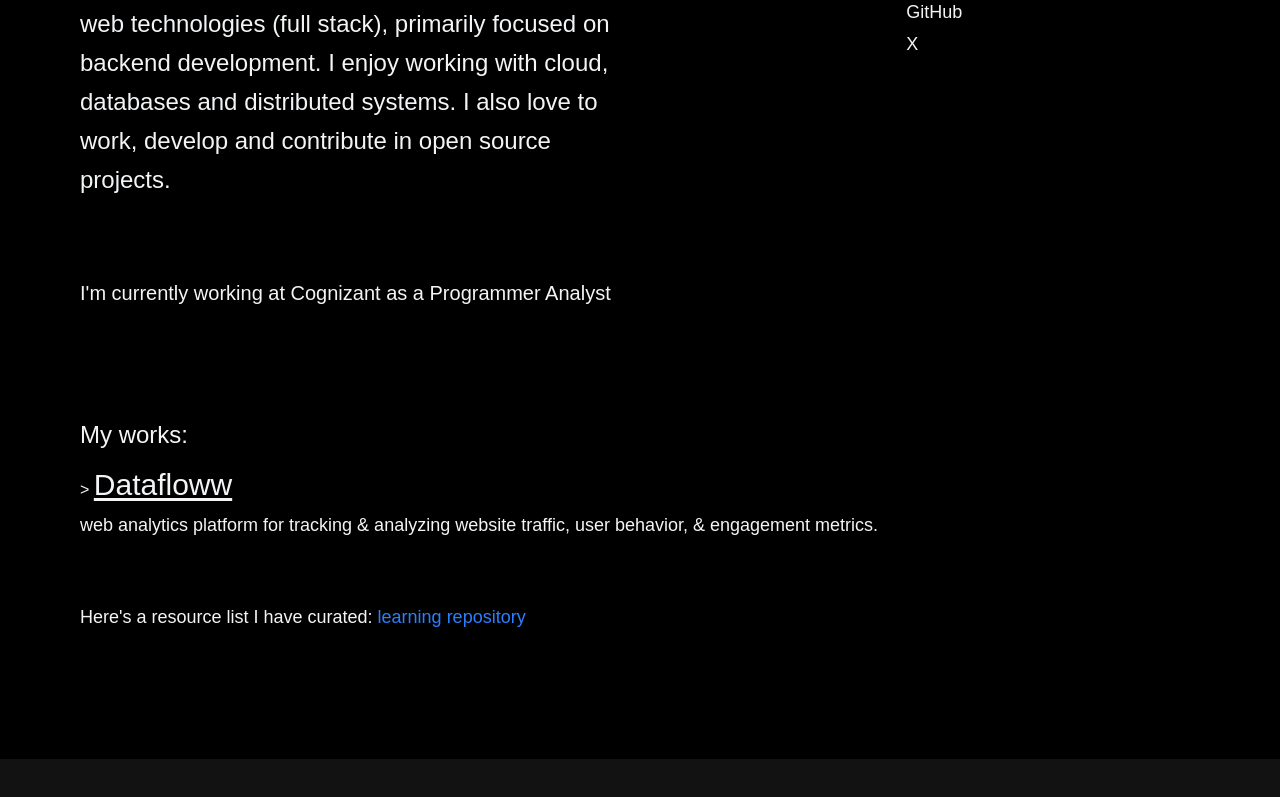
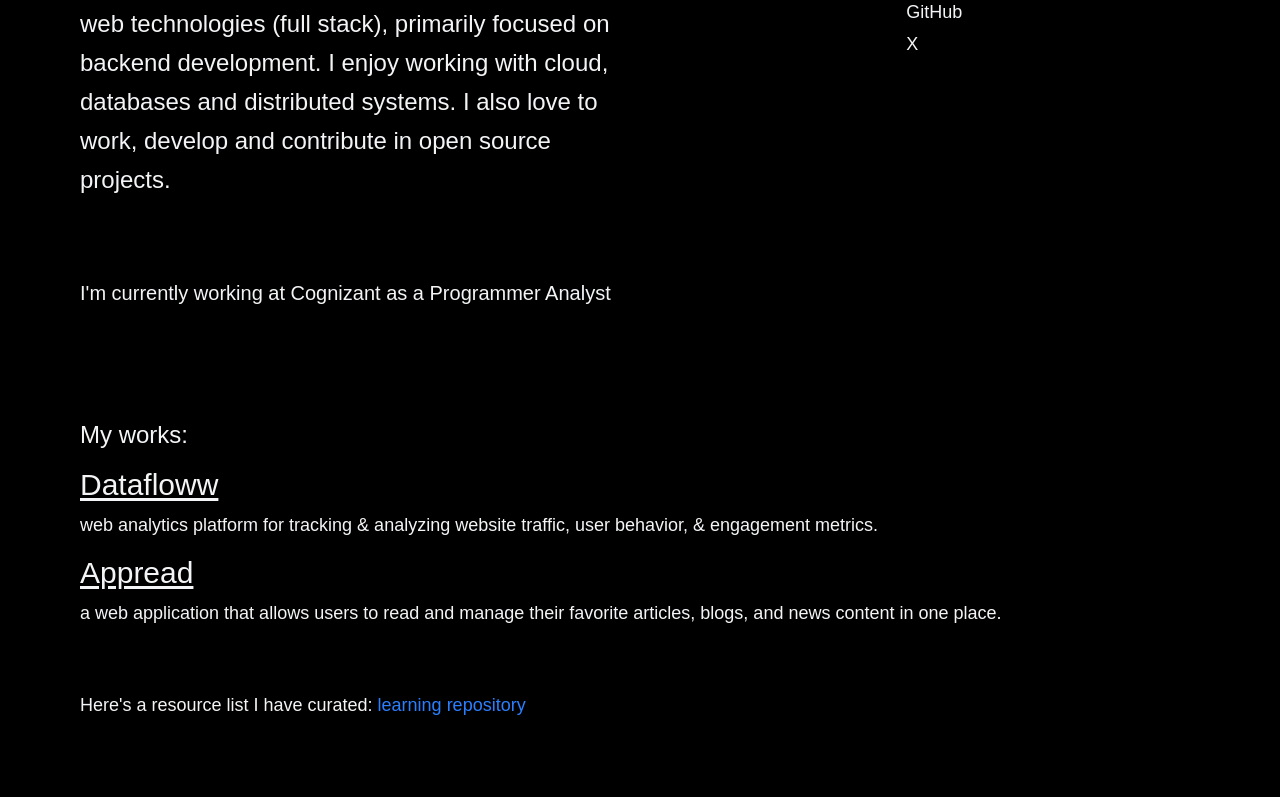
Before and after one commit to TahaHameed23/portfolio, a SvelteKit app: page / in a window 1280 px wide. Shown: the part 830-1627 px from the top of the page. Before the commit the page ends 1589 px from the top, so only its background shows below. Built offline with nearby package versions, Linux system fonts and the light colour scheme; no server answers.

Commit message:
update:my works section

```diff
--- a/src/routes/+page.svelte
+++ b/src/routes/+page.svelte
@@ -61,7 +61,6 @@
 <section>
 	<div class="mb-4 text-lg sm:text-xl lg:text-2xl">My works:</div>
 	<div>
-		>
 		<a
 			href="https://datafloww.onrender.com"
 			target="_blank"
@@ -72,6 +71,19 @@
 		<div class="mt-2 text-base sm:text-lg lg:text-lg">
 			web analytics platform for tracking & analyzing website traffic, user behavior, & engagement
 			metrics.
+		</div>
+		<div class="mt-4 text-base sm:text-lg lg:text-lg">
+			<a
+				href="https://appread.appwrite.network"
+				target="_blank"
+				rel="noopener noreferrer"
+				class="text-xl tracking-normal underline underline-offset-3 ease-in-out hover:underline hover:decoration-dashed hover:underline-offset-3 sm:text-2xl lg:text-3xl"
+				>Appread</a
+			>
+			<div class="mt-2 text-base sm:text-lg lg:text-lg">
+				a web application that allows users to read and manage their favorite articles, blogs, and
+				news content in one place.
+			</div>
 		</div>
 	</div>
 </section>
```
